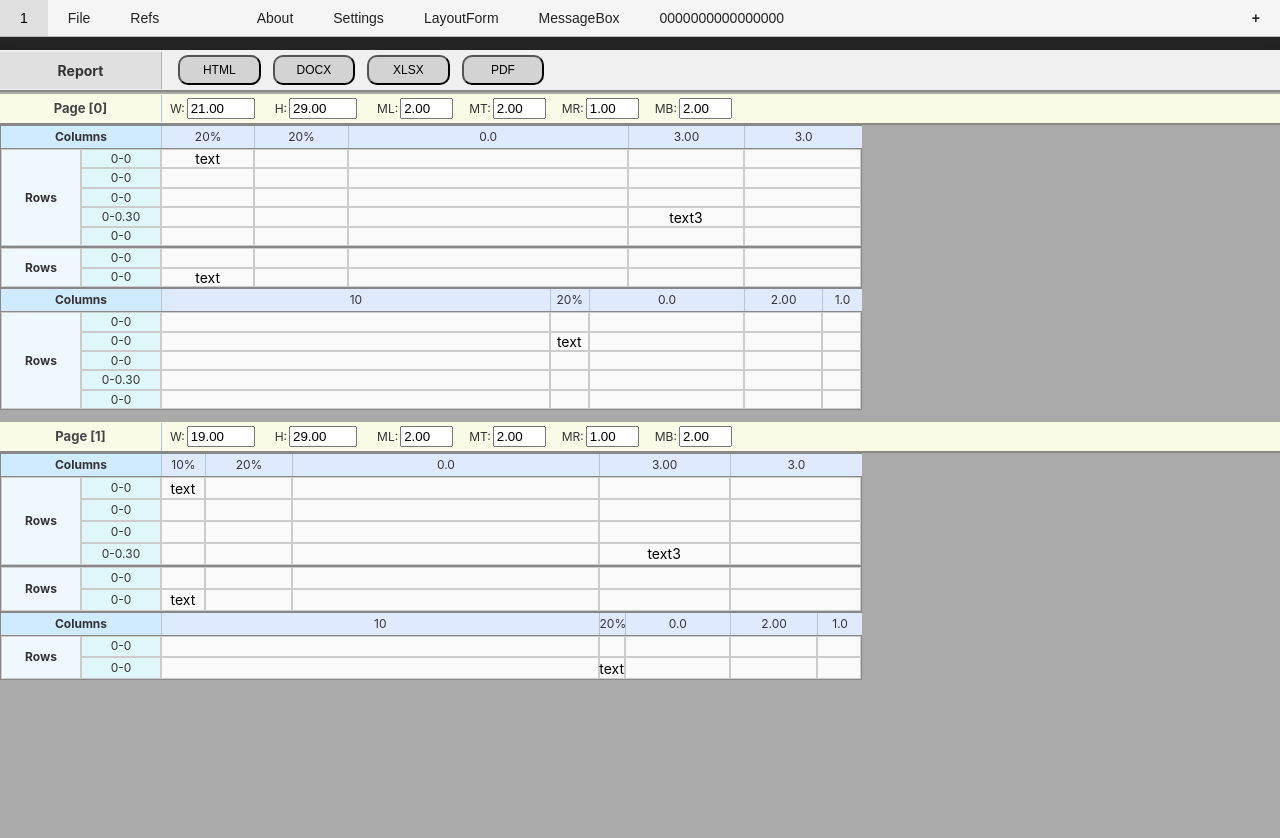
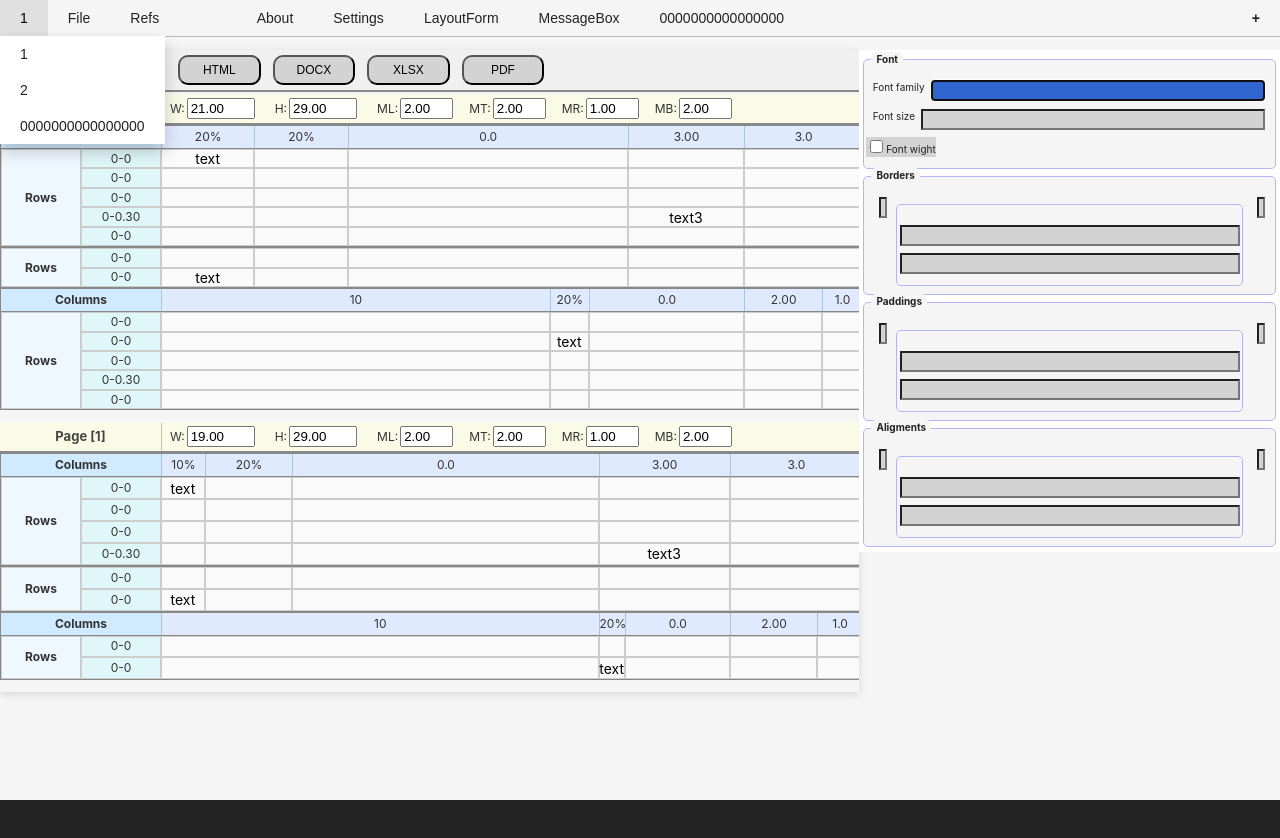
Before and after one commit to AndreiPuchko/q2web, a React (Vite) app: page / in a window 1280 px wide. Shown: the top 838 px of the page. After the commit the page ends 800 px from the top, so only its background shows below. Built offline with nearby package versions, Linux system fonts and the light colour scheme.

Commit message:
PropsEditor 0

```diff
--- a/src/q2_modules/Q2App.tsx
+++ b/src/q2_modules/Q2App.tsx
@@ -1,7 +1,7 @@
 import { Component } from 'react';
 import MainMenu from '../components/MainMenu';
 import Dialog from '../components/Dialog';
-import { Q2ReportEditor } from "../q2app/ReportEditor"
+import { Q2ReportEditor } from "../q2app/Q2ReportEditor"
 
 
 import './Q2App.css';
--- /dev/null
+++ b/src/q2app/Q2PropsEditor.tsx
@@ -0,0 +1,78 @@
+import { Component } from "react";
+import { Q2Form } from "../q2_modules/Q2Form";
+import Form from '../components/Form';
+
+
+class Q2PropsEditor extends Component {
+
+  defineUi() {
+    const exampleForm = new Q2Form("Refs|LayoutForm", "Example Form", "layouts", {
+      description: "This is an example form created using Q2Form",
+      menutoolbar: true,
+      icon: "form",
+      width: 800,
+      height: 600,
+      x: 0,
+      y: 0
+    });
+
+    if (exampleForm.add_control("/f", "Font")) {
+
+      exampleForm.add_control("font_family", "Font family", { datalen: 15 });
+      exampleForm.add_control("font_size", "Font size");
+      exampleForm.add_control("font_weight", "Font wight", { control: "check", data: true });
+      exampleForm.add_control("/");
+
+      if (exampleForm.add_control("/h", "Borders")) {
+        exampleForm.add_control("var3", "");
+        exampleForm.add_control("/v", "");
+        exampleForm.add_control("var3", "");
+        exampleForm.add_control("var3", "");
+        exampleForm.add_control("/");  // close layout
+        exampleForm.add_control("var4", "");
+        exampleForm.add_control("/");  // close layout
+      }
+      if (exampleForm.add_control("/h", "Paddings")) {
+        exampleForm.add_control("var3", "");
+        exampleForm.add_control("/v", "");
+        exampleForm.add_control("var3", "");
+        exampleForm.add_control("var3", "");
+        exampleForm.add_control("/");  // close layout
+        exampleForm.add_control("var4", "");
+        exampleForm.add_control("/");  // close layout
+      }
+      if (exampleForm.add_control("/h", "Aligments")) {
+        exampleForm.add_control("var3", "");
+        exampleForm.add_control("/v", "");
+        exampleForm.add_control("var3", "");
+        exampleForm.add_control("var3", "");
+        exampleForm.add_control("/");  // close layout
+        exampleForm.add_control("var4", "", );
+        exampleForm.add_control("/");  // close layout
+      }
+      exampleForm.add_control("var44", "Radio button", { pic: "Red;White", control: "radio", data: "White", pi: "some_pi_value" });
+    }
+
+    return exampleForm
+  }
+
+  render() {
+    const metaData = this.defineUi()
+    return (
+      <div>
+        <div
+          style={{
+            background: "",
+            color: "black",
+            fontSize: "10px",
+            marginTop: "50px",
+          }}
+        >
+          <Form metaData={metaData} />
+        </div>
+      </div>
+    );
+  }
+}
+
+export default Q2PropsEditor;
--- a/src/q2app/ReportEditor.css
+++ b/src/q2app/Q2ReportEditor.css
@@ -7,6 +7,7 @@
     padding: 1px;
     min-width: 100px;
 }
+
 .q2-context-menu-item {
     padding: 4px 8px;
     cursor: pointer;
@@ -16,10 +17,23 @@
     border-radius: 3px;
     user-select: none;
 }
+
 .q2-context-menu-item:hover {
     background: #93affc;
 }
+
 .q2-context-menu-separator {
     border-top: 1px solid #ccc;
     margin: 6px 0;
 }
+
+
+
+.q2-report-editor {
+        padding: 0;
+        box-shadow: 0 2px 8px #0002;
+        width: 100%;
+        height: 100%;
+        overflow: auto;
+        margin-top: 50px;
+}
--- a/src/q2app/ReportEditor.tsx
+++ b/src/q2app/Q2ReportEditor.tsx
@@ -1,5 +1,6 @@
 import React, { Component } from "react";
-import "./ReportEditor.css";
+import Q2PropsEditor from "./Q2PropsEditor";
+import "./Q2ReportEditor.css";
 
 interface Q2ReportEditorProps {
     zoomWidthPx?: number;
@@ -160,7 +161,7 @@ class Q2ReportEditor extends Component<Q2ReportEditorProps, Q2ReportEditorState>
         });
     };
 
-    handleContextMenuItemClick (command: string){
+    handleContextMenuItemClick(command: string) {
         const { contextMenu } = this.state;
         console.log(command, contextMenu?.selection);
     }
@@ -198,7 +199,7 @@ class Q2ReportEditor extends Component<Q2ReportEditorProps, Q2ReportEditorState>
                             <div
                                 key={idx}
                                 className="q2-context-menu-item"
-                                onClick={() => {this.handleContextMenuItemClick(item)}}
+                                onClick={() => { this.handleContextMenuItemClick(item) }}
                                 onMouseDown={e => e.stopPropagation()}
                             >
                                 {item}
@@ -262,7 +263,7 @@ class Q2ReportEditor extends Component<Q2ReportEditorProps, Q2ReportEditorState>
         const availableWidthCm = page.page_width - page.page_margin_left - page.page_margin_right;
         const pxPerCm = zoomWidthPx / availableWidthCm;
 
-        this._currentPageIdx = pageIdx; // set for children
+        // this._currentPageIdx = pageIdx; // set for children
         const isSelected = this.state.selection?.type === "page" && this.state.selection.pageIdx === pageIdx;
         return (
             <div>
@@ -376,7 +377,7 @@ class Q2ReportEditor extends Component<Q2ReportEditorProps, Q2ReportEditorState>
                     {page.columns.map((column: any, colIdx: number) => {
                         const { gridWidthPx, firstColWidthPx, secondColWidthPx, cellWidthsPx, cellHeightPx } =
                             this.calcColumnsWidths(column, availableWidthCm, pxPerCm);
-                        this._currentColIdx = colIdx; // set for children
+                        // this._currentColIdx = colIdx; // set for children
                         return (
                             <div
                                 key={colIdx}
@@ -682,20 +683,13 @@ class Q2ReportEditor extends Component<Q2ReportEditorProps, Q2ReportEditorState>
     }
 
     // Helper to pass pageIdx/colIdx to renderRows/renderColumns
-    private _currentPageIdx: number = 0;
-    private _currentColIdx: number = 0;
+    // private _currentPageIdx: number = 0;
+    // private _currentColIdx: number = 0;
 
     render() {
         return (
-            <div style={{
-                padding: 0,
-                background: "#AAA",
-                boxShadow: "0 2px 8px #0002",
-                width: "100%",
-                height: "100%",
-                overflow: "auto",
-                marginTop: "50px",
-            }}>
+            <div style={{ display: "flex" }}>
+                <div className="q2-report-editor">
                     {this.renderReport()}
                     {this.report.pages.map((page, pageIdx) => (
                         <div key={pageIdx} style={{ marginBottom: 12 }}>
@@ -704,6 +698,8 @@ class Q2ReportEditor extends Component<Q2ReportEditorProps, Q2ReportEditorState>
                     ))}
                     {this.renderContextMenu()}
                 </div>
+                <Q2PropsEditor />
+            </div>
         );
     }
 }
--- a/src/q2app/q2app.ts
+++ b/src/q2app/q2app.ts
@@ -1,6 +1,6 @@
 import { Q2Form } from "../q2_modules/Q2Form"
 import {fileMenuAbout, fileMenuSettings, fileMenu} from "./fileMenu"
-import { Q2ReportEditor } from "../q2app/ReportEditor"
+import { Q2ReportEditor } from "./Q2ReportEditor"
 export const q2forms: Q2Form[] = [];
 
 const exampleForm = new Q2Form("Refs|LayoutForm", "Example Form", "layouts", {
```
Lines whose indentation alone changed are shown as unchanged.
